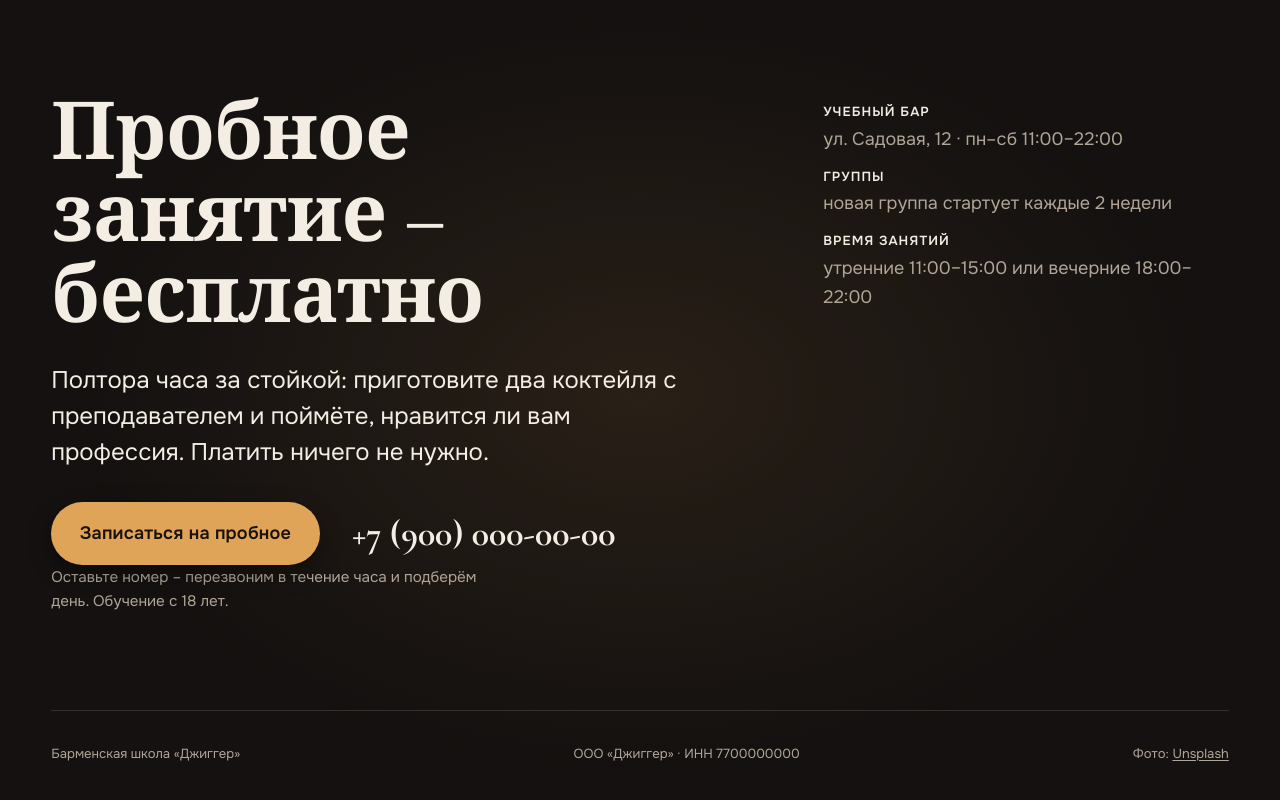
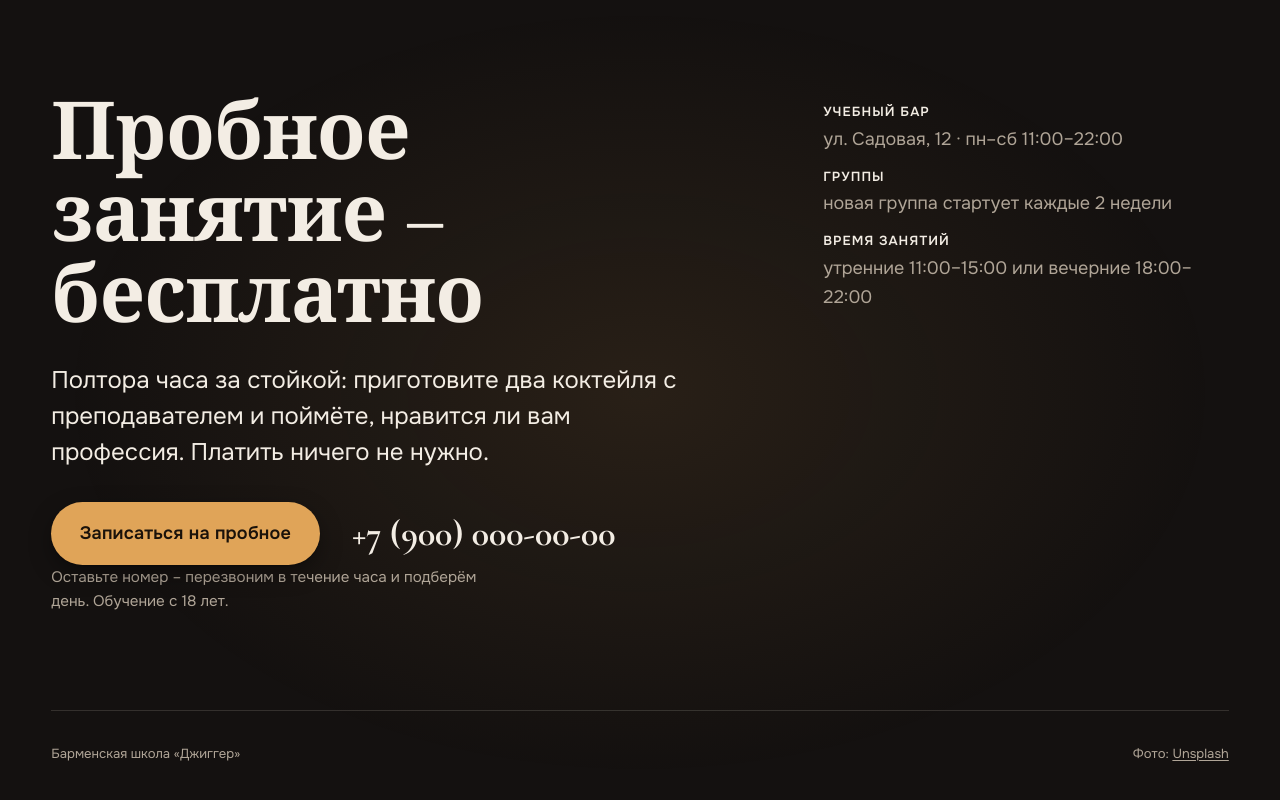
Before and after one commit to Vladislav-JB/barmenskaya-shkola, a plain HTML site: page index.html in a window 1280 px wide. Shown: the part 8995-9795 px from the top of the page. Drawn offline with nearby package versions, Linux system fonts and the light colour scheme.

Commit message:
Убрать строку ИП/ИНН из подвала
Co-Authored-By: Claude Opus 5.5 <noreply@anthropic.com>

```diff
--- a/index.html
+++ b/index.html
@@ -577,7 +577,6 @@
         </div>
         <footer class="foot">
           <span>Барменская школа «Джиггер»</span>
-          <span>ООО «Джиггер» · ИНН 7700000000</span>
           <span class="foot__more">Фото: <a href="https://unsplash.com/license" target="_blank" rel="noopener">Unsplash</a></span>
         </footer>
       </div>
```
